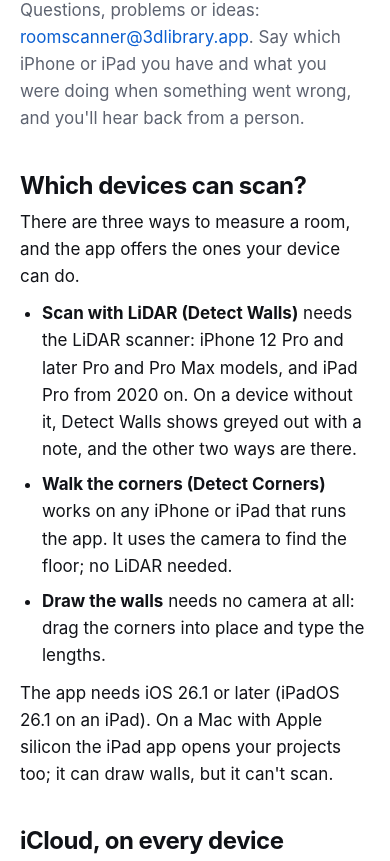
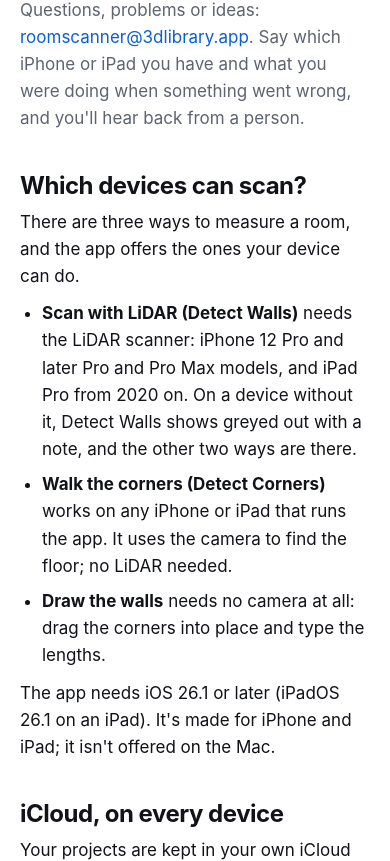
Before and after one commit to fatboyandchub/roomscanner-site, a plain HTML site: page support.html in a window 390 px wide. Shown: the part 167-1028 px from the top of the page. Drawn offline with Linux system fonts and the light colour scheme.

Commit message:
Support: iPhone and iPad only, no Mac
Co-Authored-By: Claude Opus 5.5 <noreply@anthropic.com>

```diff
--- a/support.html
+++ b/support.html
@@ -32,7 +32,7 @@
     <li><strong>Walk the corners (Detect Corners)</strong> works on any iPhone or iPad that runs the app. It uses the camera to find the floor; no LiDAR needed.</li>
     <li><strong>Draw the walls</strong> needs no camera at all: drag the corners into place and type the lengths.</li>
   </ul>
-  <p>The app needs iOS 26.1 or later (iPadOS 26.1 on an iPad). On a Mac with Apple silicon the iPad app opens your projects too; it can draw walls, but it can't scan.</p>
+  <p>The app needs iOS 26.1 or later (iPadOS 26.1 on an iPad). It's made for iPhone and iPad; it isn't offered on the Mac.</p>
 
   <h2>iCloud, on every device</h2>
   <p>Your projects are kept in your own iCloud and show up on every device signed in to the same Apple Account; the app needs no account of its own. If they aren't syncing, a card on the Projects screen says why. If it says to sign in, open the device's Settings, tap your name at the top and sign in to iCloud. If your iCloud is full, free some room or add storage, and the waiting changes go up by themselves. Back up to iCloud, in the app's Settings, turns the whole thing off or on.</p>
```
Also changed, not shown: support/index.html (+1 -1 lines).
